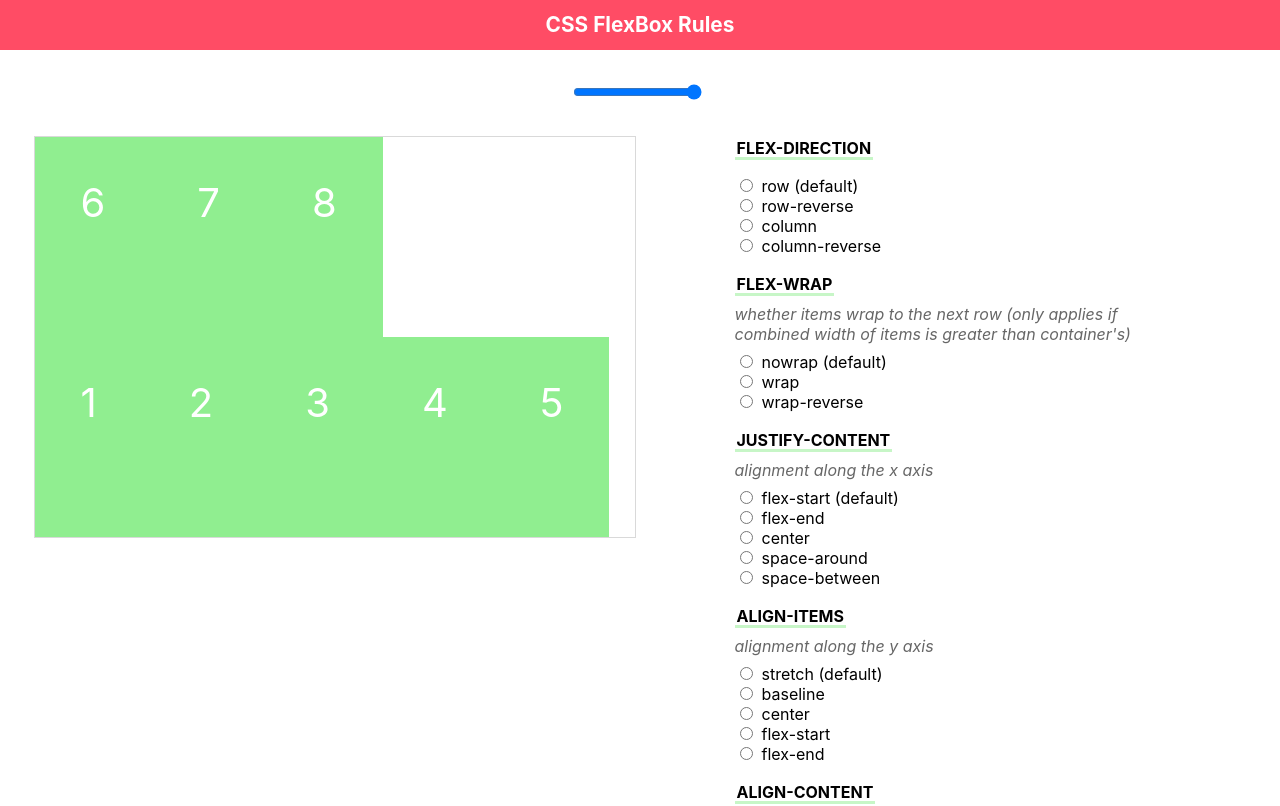
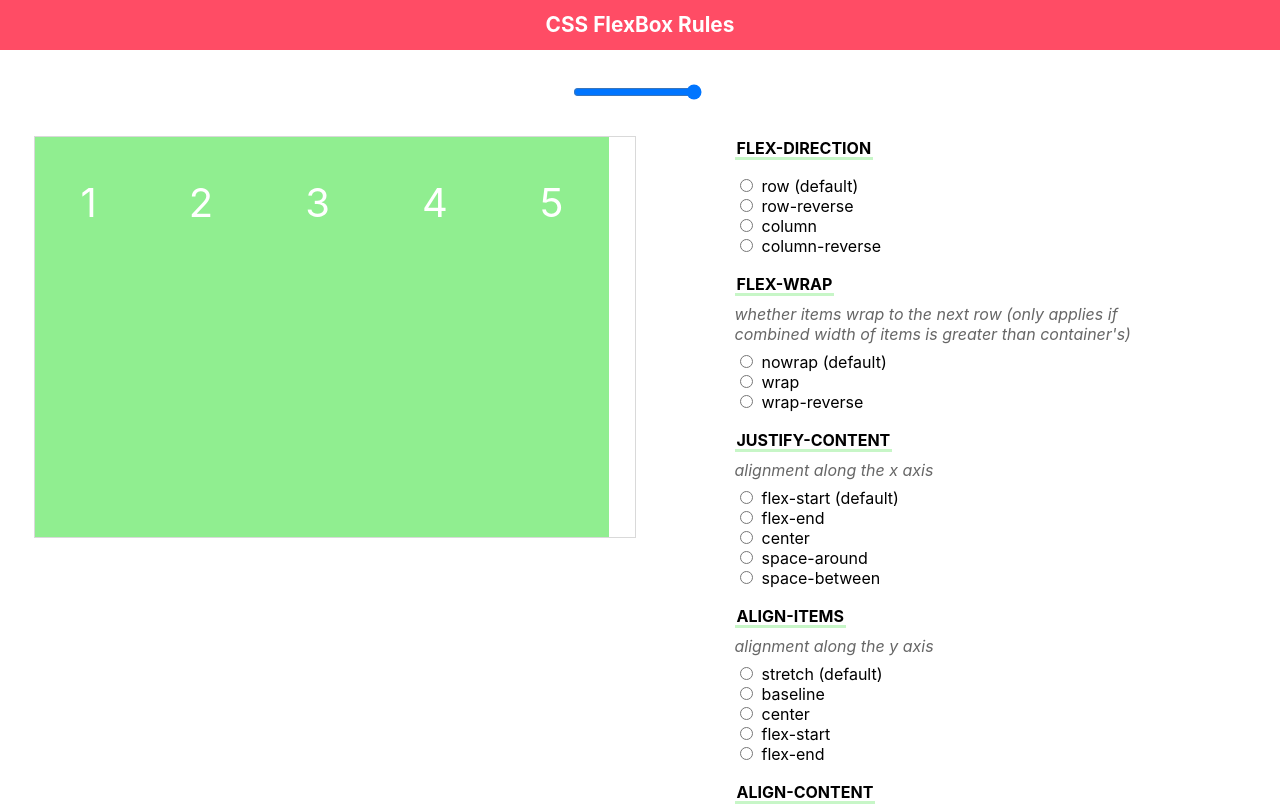
Before and after one commit to lycheeEng/flexbox-help-react, a React (Create React App) app: page / in a window 1280 px wide. Shown: the top 806 px of the page. Built offline with nearby package versions, Linux system fonts and the light colour scheme.

Commit message:
[RangeBar] connect RangeBar with App component

```diff
--- a/src/App.js
+++ b/src/App.js
@@ -9,13 +9,21 @@ import Result from './components/Result';
 import './App.scss';
 
 class App extends Component {
+  state = {
+    range: 5
+  }
+
+  handleRangeBarChange = e => {
+    this.setState({ range: e.target.value })
+  }
+
   render() {
     return (
       <div className='app'>
         <NavBar />
-        <RangeBar />
+        <RangeBar onRangeBarChange={this.handleRangeBarChange} />
         <section>
-          <Show />
+          <Show range={this.state.range} />
           <Select />
         </section>
         <Result />
--- a/src/components/RangeBar.js
+++ b/src/components/RangeBar.js
@@ -2,10 +2,12 @@ import React from 'react';
 
 import './RangeBar.scss';
 
-function RangeBar() {
+function RangeBar(props) {
+
+
   return (
     <div className='range-bar'>
-      <input type='range' id='flexCount' name='flexCount' min='1' max='8' />
+      <input type='range' id='flexCount' name='flexCount' min='1' max='8' onChange={props.onRangeBarChange} />
       <label htmlFor="flexCount"></label>
     </div>
   );
--- a/src/components/Show.js
+++ b/src/components/Show.js
@@ -6,23 +6,31 @@ import './Show.scss';
 
 class Show extends Component {
   // todos: changes for flex will be here
-  state = {
-    styles: {
-      // flexWrap: 'wrap'
+  constructor(props) {
+    super(props);
+    this.state = {
+      styles: {
+        // flexWrap: 'wrap'
+      }
     }
+  }
+
+  generateShowItem = () => {
+    let items = [];
+    for (let i = 1; i <= this.props.range; i++) {
+      const item = <ShowItem text={i} key={i} />;
+      items.push(item);
+    };
+    console.log(items);
+    return items;
   }
 
   render() {
     return (
       <div className='show' style={this.state.styles}>
-        <ShowItem text='1' />
-        <ShowItem text='2' />
-        <ShowItem text='3' />
-        <ShowItem text='4' />
-        <ShowItem text='5' />
-        <ShowItem text='6' />
-        <ShowItem text='7' />
-        <ShowItem text='8' />
+        {
+          this.generateShowItem()
+        }
         {/* render specific number components */}
       </div>
     );
--- a/src/components/Show.scss
+++ b/src/components/Show.scss
@@ -7,7 +7,7 @@
   display: flex;
 
   flex-direction: row;
-  flex-wrap: wrap-reverse;
+  flex-wrap: nowrap;
   justify-content: flex-start;
   align-items: stretch;
   align-content: stretch;
```
